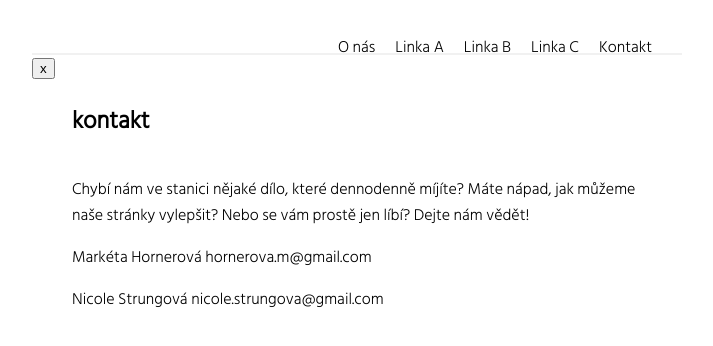
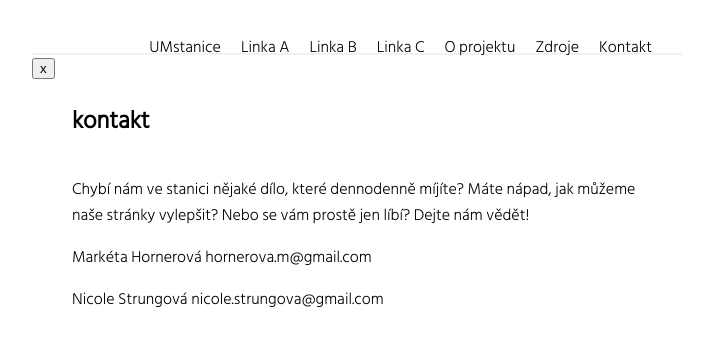
Before and after one commit to hrafil/UMetra_next.js, a Next.js app: page /contact in a window 1280 px wide. Shown: the top 346 px of the page, without its empty margins (283-996 px from the left). Built offline with nearby package versions, Linux system fonts and the light colour scheme.

Commit message:
Uprava odkazu

```diff
--- a/components/Nav/RightNav.jsx
+++ b/components/Nav/RightNav.jsx
@@ -34,19 +34,25 @@ const RightNav = ({ open }) => {
   return (
     <Ul open={open}>
       <li>
-        <Link href="https://umetra.netlify.app/about">O nás</Link>
+        <Link href="/stations">UMstanice</Link>
       </li>
       <li>
-        <Link href="https://umetra.netlify.app/line-a">Linka A</Link>
+        <Link href="/line-a">Linka A</Link>
       </li>
       <li>
-        <Link href="https://umetra.netlify.app/line-b">Linka B</Link>
+        <Link href="/line-b">Linka B</Link>
       </li>
       <li>
-        <Link href="https://umetra.netlify.app/line-c">Linka C</Link>
+        <Link href="/line-c">Linka C</Link>
       </li>
       <li>
-        <Link href="https://umetra.netlify.app/contact">Kontakt</Link>
+        <Link href="/about">O projektu</Link>
+      </li>
+      <li>
+        <Link href="/sources">Zdroje</Link>
+      </li>
+      <li>
+        <Link href="/contact">Kontakt</Link>
       </li>
     </Ul>
   );
```
